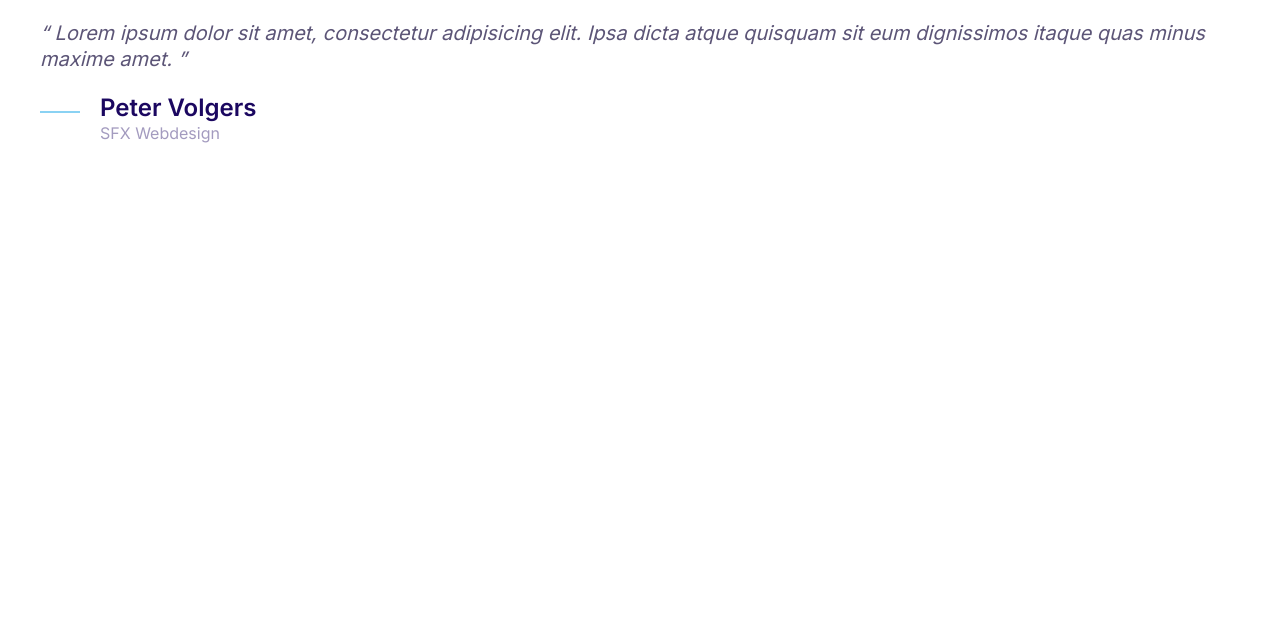
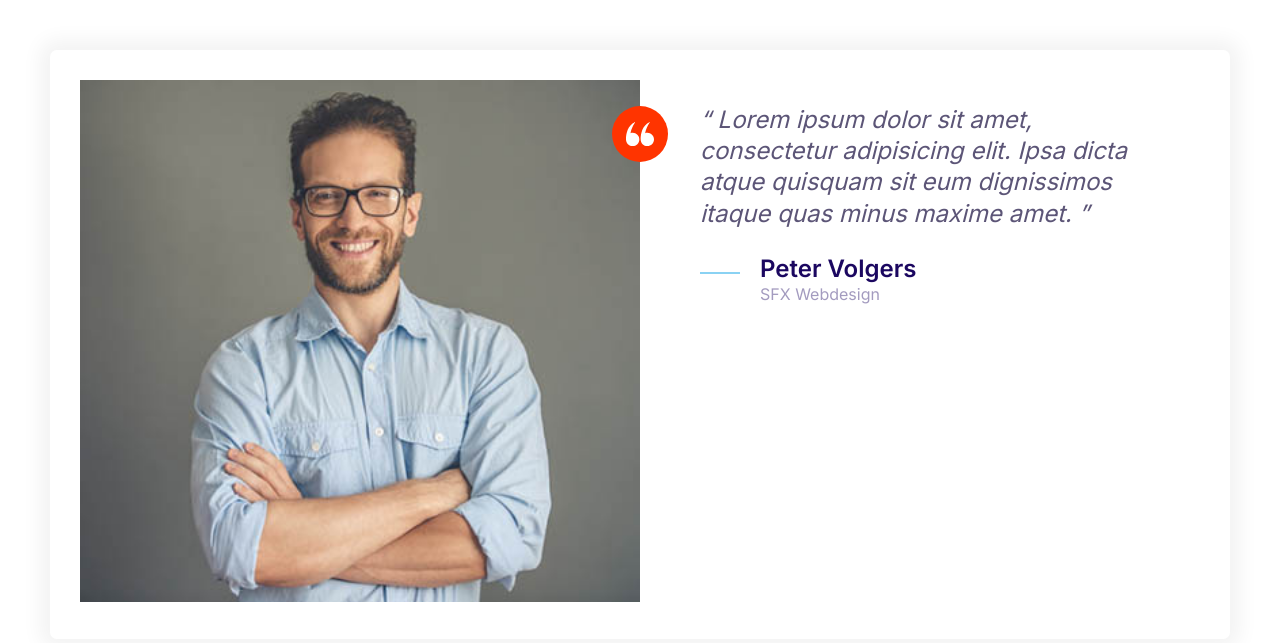
Before and after one commit to PeterVolgers/Alexify, a plain HTML site: page index.html in a window 1280 px wide. Drawn offline with Linux system fonts and the light colour scheme.

Commit message:
(re)definitions of Testimonials, icon and quotes

```diff
--- a/css/styles.css
+++ b/css/styles.css
@@ -179,9 +179,22 @@ a {
   background: #f3f9fa;
   border-radius: 100%;
   display: inline-flex;
-  height: 64px;
+  height: 56px;
   justify-content: center;
-  width: 64px;
+  width: 56px;
+}
+
+.icon-container--accent {
+  background: var(--color-accent);
+}
+
+.icon--white {
+  fill: #fff;
+}
+
+.icon--small {
+  height: 28px;
+  width: 28px;
 }
 
 /* Buttons */
@@ -455,3 +468,34 @@ a {
     grid-template-columns: repeat(3, 1fr);
   }
 } */
+
+/* Testimonials */
+
+.testimonial {
+  padding: 3rem;
+}
+
+.testimonial__image {
+  position: relative;
+}
+
+.testimonial__image > img {
+  width: 100%;
+}
+
+.testimonial__image > .icon-container {
+  position: absolute;
+  top: 2.6rem;
+  right: -28px;
+}
+
+@media screen and (min-width: 768px) {
+  .testimonial .quote,
+  .testimonial .quote__author {
+    font-size: 2.4rem;
+  }
+}
+
+.testimonial .quote {
+  margin-left: 6rem;
+}
--- a/index.html
+++ b/index.html
@@ -14,7 +14,7 @@
     <link rel="stylesheet" href="css/styles.css" />
     <title>Welcome to Alexifie</title>
   </head>
-  <body>
+  <body style="padding: 5rem">
     <!-- <button class="btn btn--outline btn--block">Buy now</button>
     <a href="#" class="btn btn--secondary btn--block">Buy now</a>
     <div class="input-group">
@@ -62,7 +62,7 @@
         </p>
       </div>
     </div> -->
-    <blockquote class="quote">
+    <!-- <blockquote class="quote">
       <p class="quote__text">
         Lorem ipsum dolor sit amet, consectetur adipisicing elit. Ipsa dicta
         atque quisquam sit eum dignissimos itaque quas minus maxime amet.
@@ -80,11 +80,45 @@
           </div>
         </div>
       </footer>
-    </blockquote>
+    </blockquote> -->
     <!-- <div class="grid grid--1x2 grid--1x3">
       <div style="height: 100px; background: gold"></div>
       <div style="height: 100px; background: blue"></div> -->
-      <!-- <div style="height: 100px; background: red"></div> -->
+    <!-- <div style="height: 100px; background: red"></div> -->
+    <!-- </div> -->
+    <div class="card testimonial">
+      <div class="grid grid--1x2">
+        <div class="testimonial__image">
+          <img src="/Images/testimonial.jpg" alt="A happy, smiling customer" />
+          <span class="icon-container icon-container--accent">
+            <svg class="icon icon--white icon--small">
+              <use xlink:href="/Images/sprite.svg#quotes"></use>
+            </svg>
+          </span>
+        </div>
+        <div>
+          <blockquote class="quote">
+            <p class="quote__text">
+              Lorem ipsum dolor sit amet, consectetur adipisicing elit. Ipsa
+              dicta atque quisquam sit eum dignissimos itaque quas minus maxime
+              amet.
+            </p>
+            <footer>
+              <div class="media">
+                <div class="media__image">
+                  <svg class="icon icon--primary quote__line">
+                    <use xlink:href="/Images/sprite.svg#line"></use>
+                  </svg>
+                </div>
+                <div class="media__body">
+                  <h3 class="media__title quote__author">Peter Volgers</h3>
+                  <p class="quote__organization">SFX Webdesign</p>
+                </div>
+              </div>
+            </footer>
+          </blockquote>
+        </div>
+      </div>
     </div>
   </body>
 </html>
```
Also changed, not shown: Images/testimonial.jpg (added).
